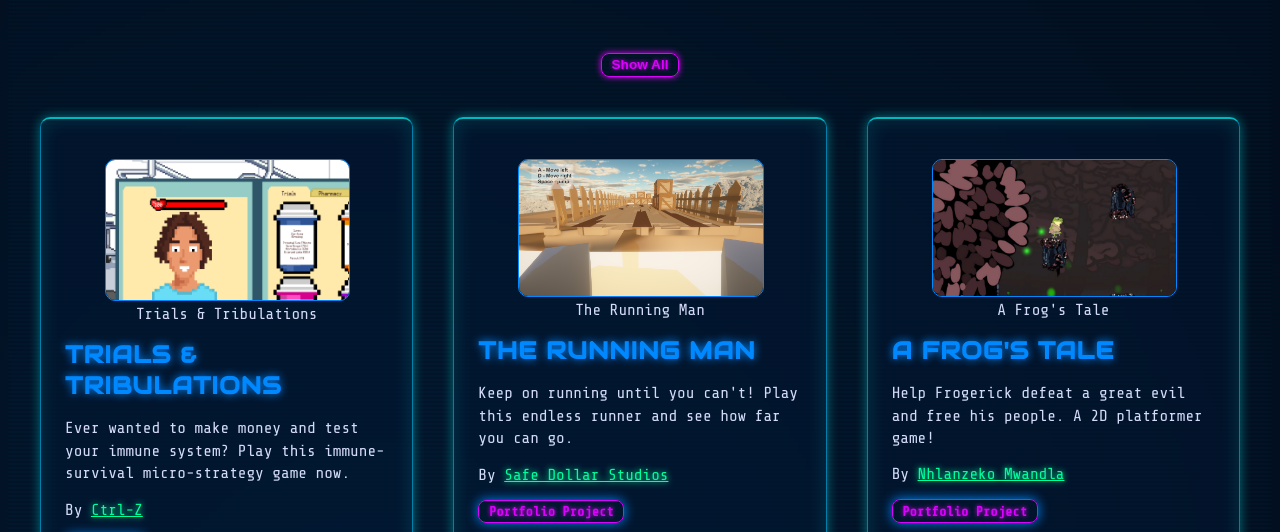
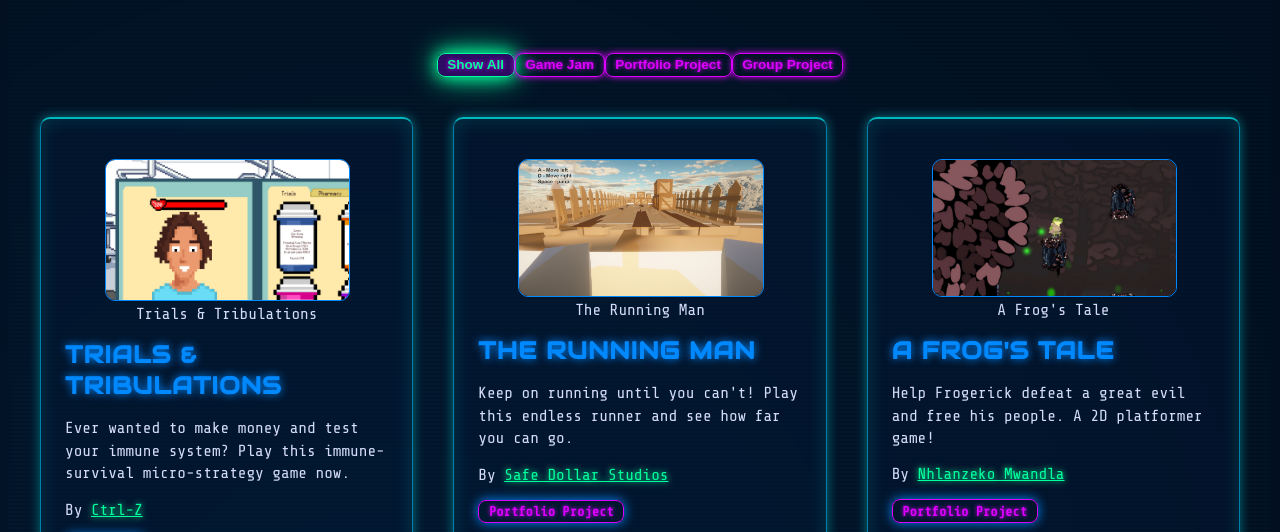
Before and after one commit to Wandering-Wind/GameGrid, a plain HTML site: page Games/games.html in a window 1280 px wide. Shown: the part 253-785 px from the top of the page. Drawn offline with nearby package versions, Linux system fonts and the light colour scheme.

Commit message:
Added all filter options to top of games.html page
Added the rest of the filter options to the top of the games.html page

```diff
--- a/Games/games.html
+++ b/Games/games.html
@@ -26,7 +26,11 @@
             <div class="Project-Container h-feed">
             <h1 class="h-entry p-name">Games</h1>
             <div class="tag-filter-container">
-                <button id="show-all" class="show-all">Show All</button>
+                <button id="show-all" class="show-all active">Show All</button>
+                <button class="tag">Game Jam</button>
+                <button class="tag">Portfolio Project</button>
+                <button class="tag">Group Project</button>
+
             </div>
 
 
```
